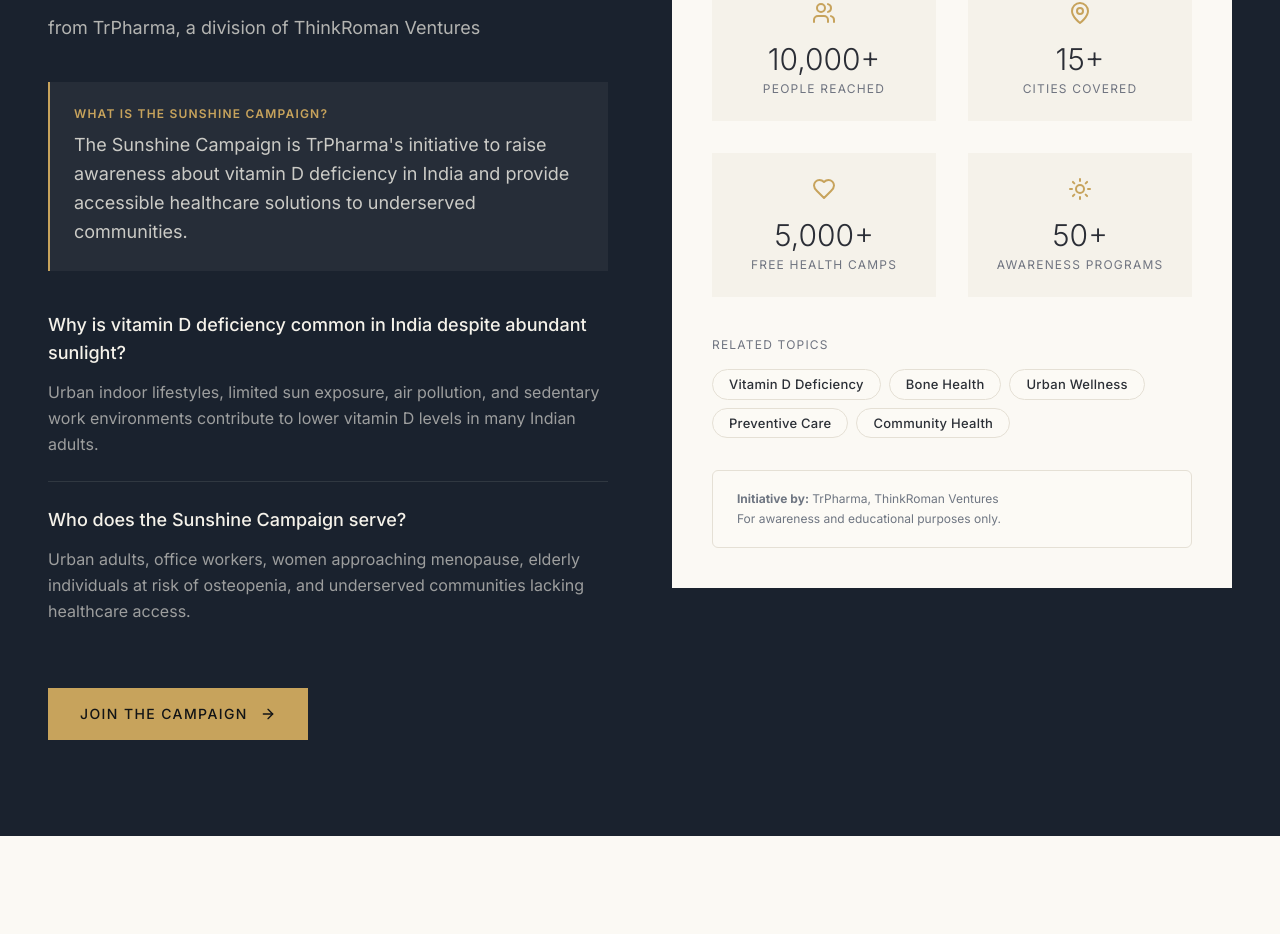
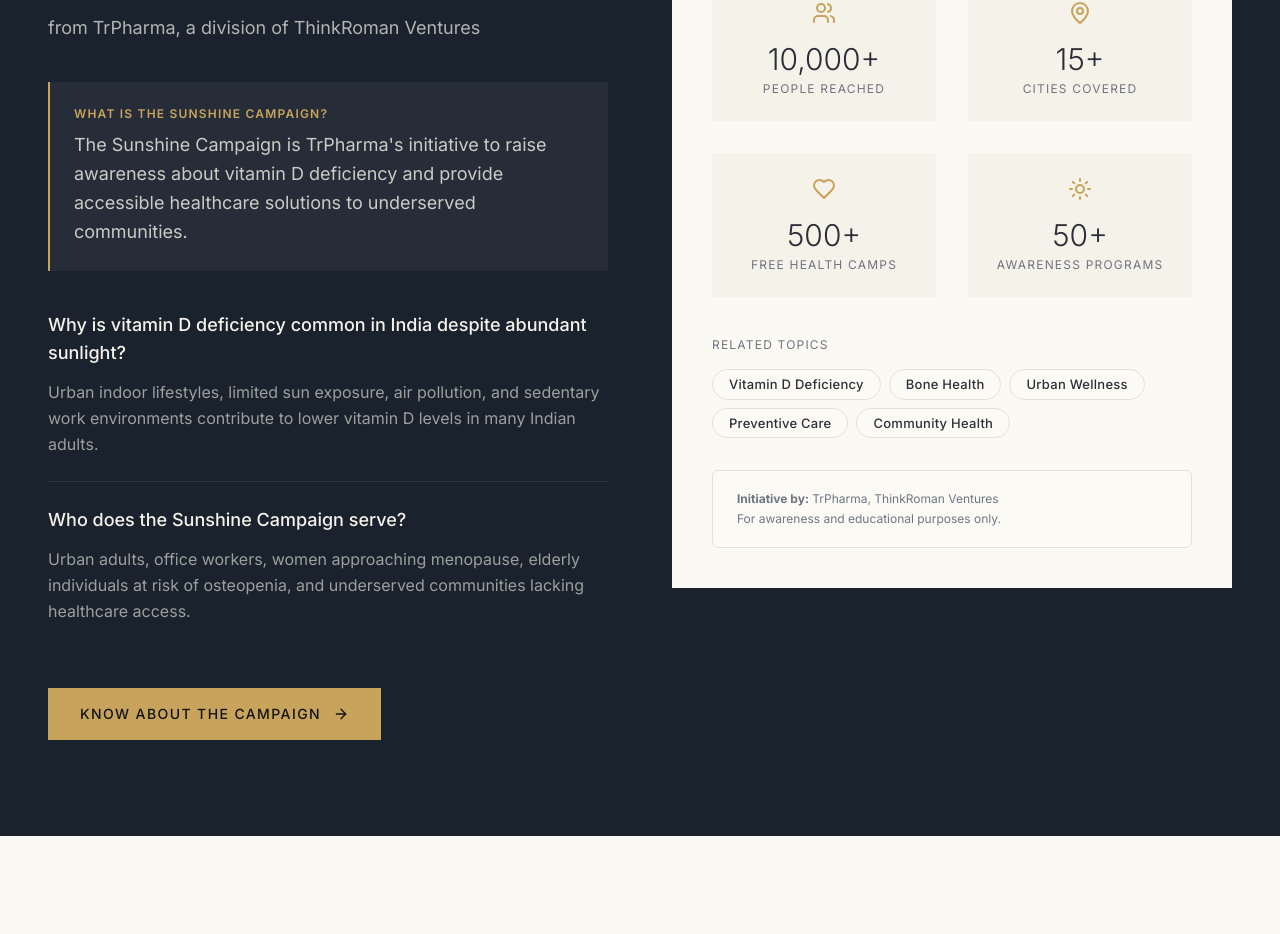
Before and after one commit to thinkRoman/TrPharma, a Next.js app: page /about in a window 1280 px wide. Shown: the part 1877-2811 px from the top of the page. Built offline with nearby package versions, Linux system fonts and the light colour scheme; no server answers.

Commit message:
Refine text in Sunshine component
Updated text in the Sunshine component to improve clarity and accuracy regarding the Sunshine Campaign's goals.

```diff
--- a/src/components/Sunshine.tsx
+++ b/src/components/Sunshine.tsx
@@ -40,7 +40,7 @@ export function Sunshine() {
               </p>
               <p className='text-secondary-foreground/80 leading-relaxed text-lg'>
                 The Sunshine Campaign is TrPharma&apos;s initiative to raise
-                awareness about vitamin D deficiency in India and provide
+                awareness about vitamin D deficiency and provide
                 accessible healthcare solutions to underserved communities.
               </p>
             </div>
@@ -75,7 +75,7 @@ export function Sunshine() {
               href='#contact'
               className='inline-flex items-center gap-3 px-8 py-4 bg-accent text-accent-foreground font-medium tracking-widest uppercase text-sm hover:bg-accent/90 transition-all'
             >
-              Join the Campaign
+              KNOW ABOUT THE CAMPAIGN
               <ArrowRight className='w-4 h-4' />
             </Link>
           </div>
@@ -93,7 +93,7 @@ export function Sunshine() {
                   { icon: MapPin, value: '15+', label: 'Cities Covered' },
                   {
                     icon: Heart,
-                    value: '5,000+',
+                    value: '500+',
                     label: 'Free Health Camps',
                   },
                   {
```
